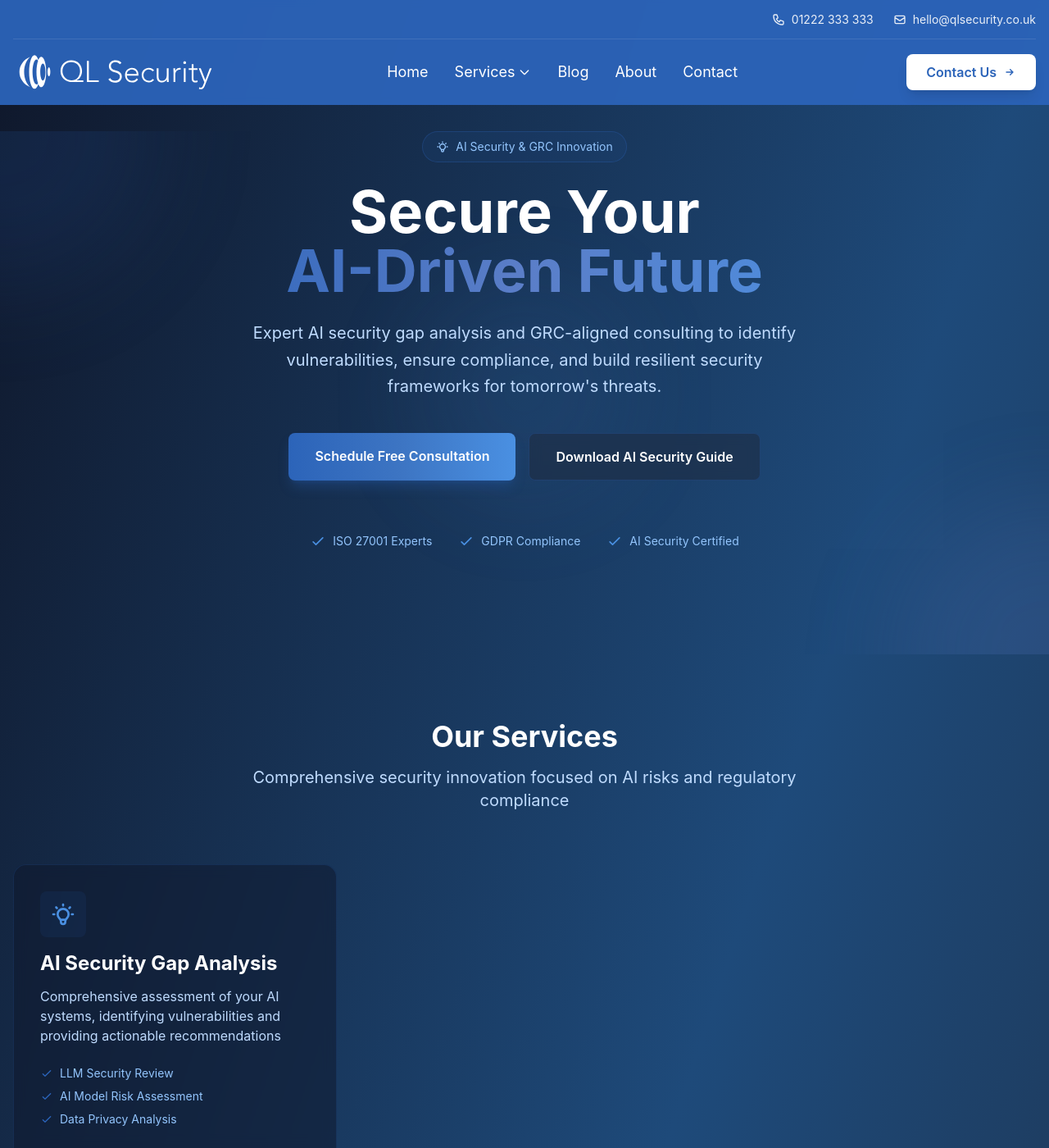
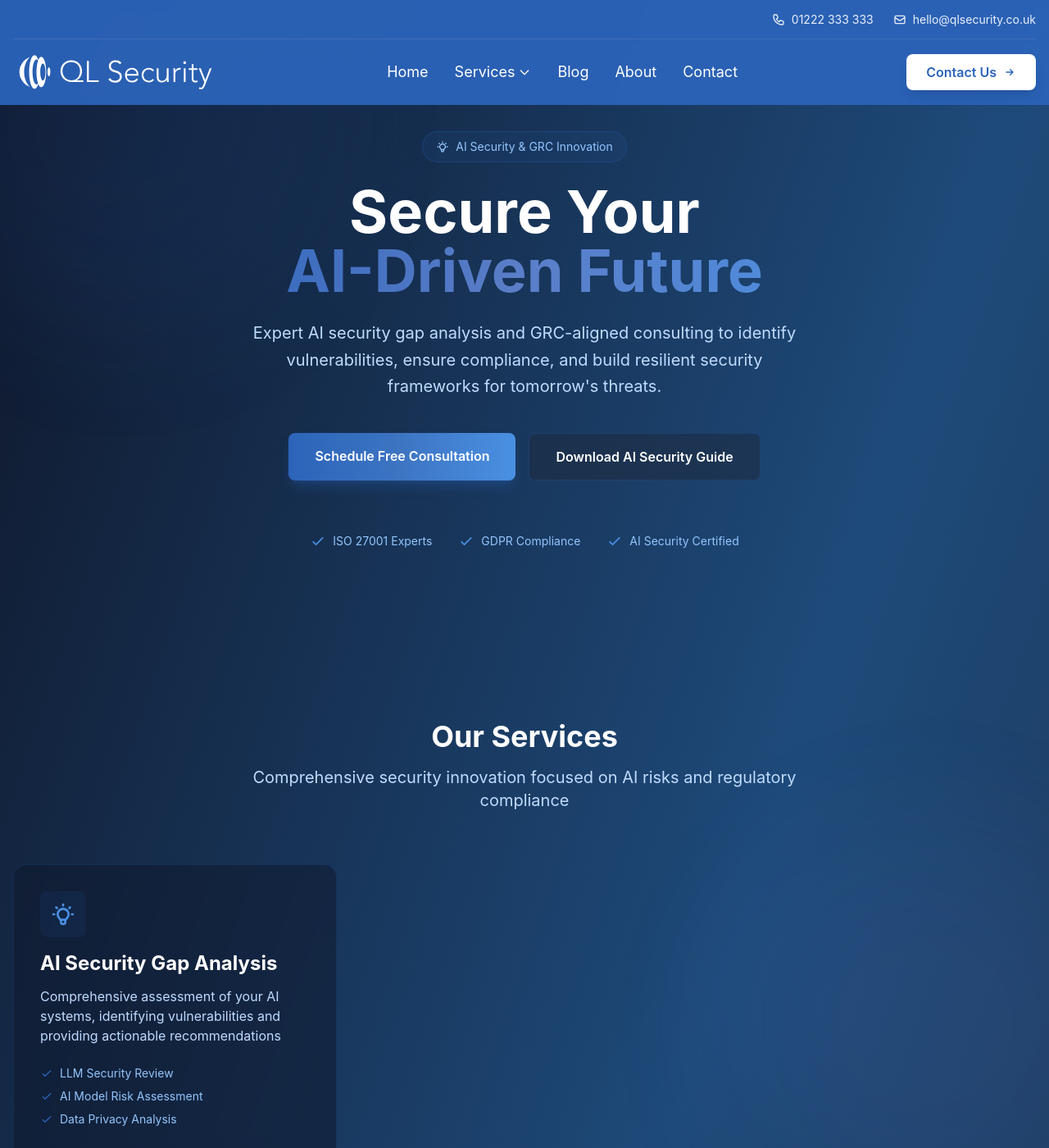
Before and after one commit to kitebuggy/main_website, a Jekyll site: the page built from index.html, in a window 1280 px wide and 1400 px high. Shown: the whole window at 82% size. Built offline with Jekyll 4.4.1, drawn with Linux system fonts in a browser that asks for light colours; nearby versions of some CDN libraries.

Commit message:
Fixed background and breathing/pulse

```diff
--- a/_includes/components/hero.html
+++ b/_includes/components/hero.html
@@ -1,11 +1,5 @@
-<section class="relative pb-20 lg:pb-32 overflow-hidden">
-  <div class="absolute inset-0 overflow-hidden">
-    <div class="absolute w-96 h-96 bg-[#2C64B9]/30 rounded-full blur-3xl -top-48 -left-48 animate-pulse"></div>
-    <div class="absolute w-96 h-96 bg-[#5B7EC8]/20 rounded-full blur-3xl -bottom-48 -right-48 animate-pulse" style="animation-delay: 1s;"></div>
-    <div class="absolute w-64 h-64 bg-[#4A90E2]/20 rounded-full blur-3xl top-1/2 left-1/2 -translate-x-1/2 -translate-y-1/2 animate-pulse" style="animation-delay: 2s;"></div>
-  </div>
-
-  <div class="container mx-auto px-4 relative z-10">
+<section class="relative pb-20 lg:pb-32">
+  <div class="container mx-auto px-4">
     <div class="max-w-4xl mx-auto text-center">
 
       {% if include.badge %}
--- a/assets/css/main.css
+++ b/assets/css/main.css
@@ -3,7 +3,7 @@
    Base styles applied site-wide
    ============================================ */
 
-/* Body Background Gradient */
+/* Body Background Gradient with Animated Orbs */
 body {
   background: linear-gradient(to bottom right, #0f172a, #1e4a7a, #1e293b);
   min-height: 100vh;
@@ -11,6 +11,57 @@
   padding: 0;
   font-family: -apple-system, BlinkMacSystemFont, 'Segoe UI', Roboto, Oxygen, Ubuntu, Cantarell, sans-serif;
   color: #ffffff;
+  position: relative;
+  overflow-x: hidden;
+}
+
+/* Ambient pulse orbs in background */
+body::before,
+body::after {
+  content: '';
+  position: fixed;
+  border-radius: 50%;
+  filter: blur(80px);
+  pointer-events: none;
+  z-index: 0;
+  animation: pulse 4s ease-in-out infinite;
+}
+
+body::before {
+  width: 500px;
+  height: 500px;
+  background: rgba(44, 100, 185, 0.15);
+  top: -100px;
+  left: -100px;
+}
+
+body::after {
+  width: 500px;
+  height: 500px;
+  background: rgba(91, 126, 200, 0.12);
+  bottom: -100px;
+  right: -100px;
+  animation-delay: 2s;
+}
+
+/* Ensure content sits above background orbs */
+main,
+header,
+footer {
+  position: relative;
+  z-index: 1;
+}
+
+/* Pulse animation */
+@keyframes pulse {
+  0%, 100% {
+    opacity: 1;
+    transform: scale(1);
+  }
+  50% {
+    opacity: 0.6;
+    transform: scale(1.05);
+  }
 }
 
 /* Container max-widths to match design */
```
